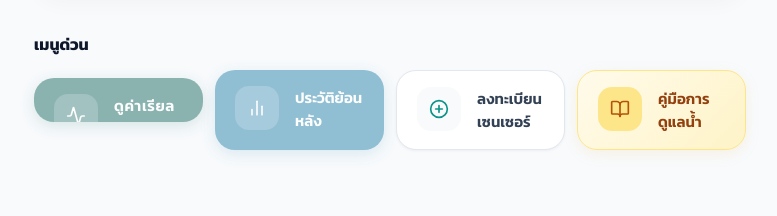
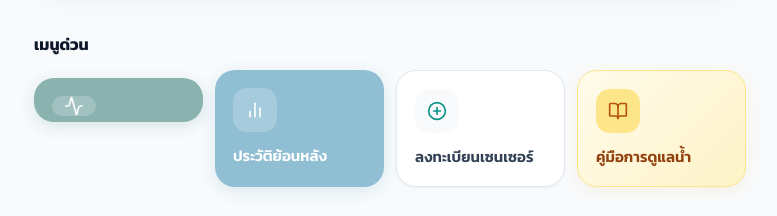
Before and after one commit to kittidaj6641/frontend_Final, a React (Create React App) app: page / in a window 1280 px wide. Shown: the part 839-1055 px from the top of the page, without its empty margins (250-1027 px from the left). Before the commit the page ends 1021 px from the top, so only its background shows below. Built offline with nearby package versions, Linux system fonts and the light colour scheme; no server answers; sample sign-in values are in the browser's storage.

Commit message:
Update Home.js

```diff
--- a/src/Home.js
+++ b/src/Home.js
@@ -300,9 +300,9 @@ const Home = () => {
           animate={{ opacity: 1, y: 0 }}
           transition={{ delay: 0.22 }}
         >
-          {/* ใส่คลาส full-width คืนให้ทุกปุ่ม เพื่อให้ขยายยาวเต็มจอ */}
+          {/* เอาคลาส full-width ออกทั้งหมด เพื่อให้ทุกปุ่มจัดเรียงแบบ 2x2 เท่ากัน */}
           <button
-            className="menu-btn btn-primary full-width"
+            className="menu-btn btn-primary"
             onClick={() => navigate(`/realtime?deviceId=${selectedDeviceId}`)}
             disabled={!selectedDeviceId}
           >
@@ -311,7 +311,7 @@ const Home = () => {
           </button>
 
           <button
-            className="menu-btn btn-sky full-width"
+            className="menu-btn btn-sky"
             onClick={() => navigate(selectedDeviceId ? `/water-quality?deviceId=${selectedDeviceId}` : '/water-quality')}
             disabled={!selectedDeviceId}
           >
@@ -320,7 +320,7 @@ const Home = () => {
           </button>
 
           <button
-            className="menu-btn btn-outline full-width"
+            className="menu-btn btn-outline"
             onClick={() => navigate('/add-device')}
           >
             <div className="btn-icon"><PlusCircle size={20} /></div>
@@ -328,7 +328,7 @@ const Home = () => {
           </button>
 
           <button
-            className="menu-btn btn-amber full-width"
+            className="menu-btn btn-amber"
             onClick={() => navigate('/shrimp-info')}
           >
             <div className="btn-icon"><BookOpen size={20} /></div>
```
